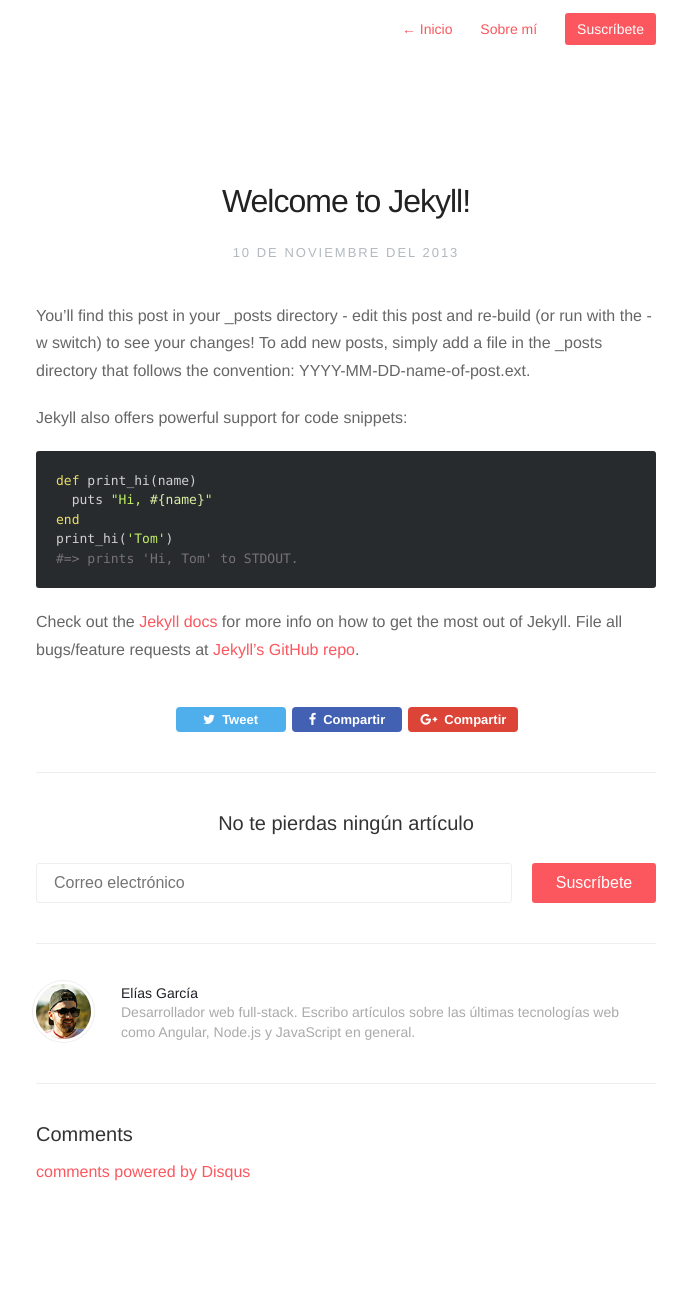
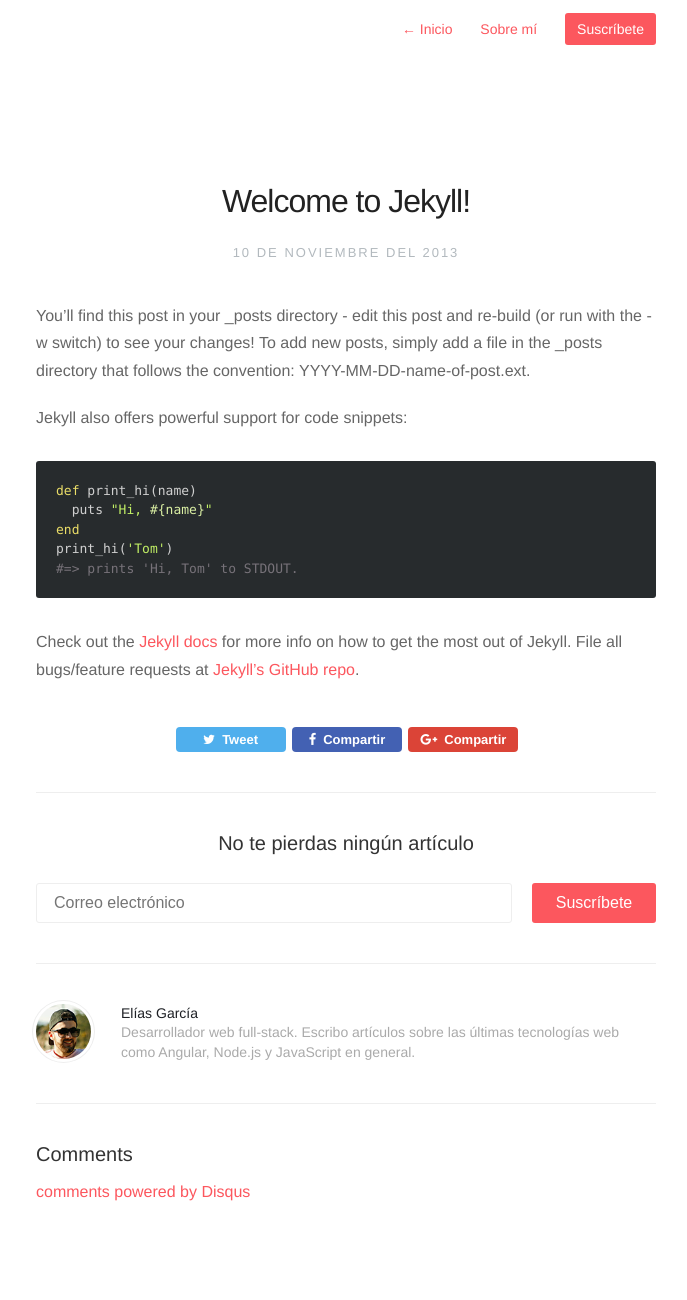
Before and after one commit to elias-garcia/elias-garcia.github.io, a Jekyll site: the page built from _posts/2013-11-10-welcome-to-jekyll.markdown, in a window 1280 px wide. Shown: the whole page, without its empty margins (294-981 px from the left). Built offline with Jekyll 4.4.1, drawn with Linux system fonts in a browser that asks for light colours; nearby versions of some CDN libraries; comment, search, counter and statistics services are not loaded.

Commit message:
Fixed code margins

```diff
--- a/assets/css/style.css
+++ b/assets/css/style.css
@@ -325,17 +325,18 @@ hr {
 }
 
 span.code {
-	font-family:Menlo, Monaco, Courier;
-	background-color:#EEE;
-	font-size:14px;
+	font-family: Menlo, Monaco, Courier;
+	background-color: #EEE;
+	font-size: 14px;
 }
 
 pre	{
-	font-family:Menlo, Monaco, Courier;
-	white-space:pre-wrap;
-	padding:20px;
-	background-color:#fdfdfd;
-	overflow:auto;
+	font-family: Menlo, Monaco, Courier;
+	white-space: pre-wrap;
+	margin: 30px 0px;
+	padding: 20px;
+	background-color: #fdfdfd;
+	overflow: auto;
 	border-radius: 3px;
 	background: #272b2d;
 	font-family: 'Source Code Pro',Menlo,monospace;
@@ -343,7 +344,6 @@ pre	{
 	line-height: 1.5em;
 	font-weight: 500;
 	color: #d0d4d7;
-
 }
 
 table {
```
